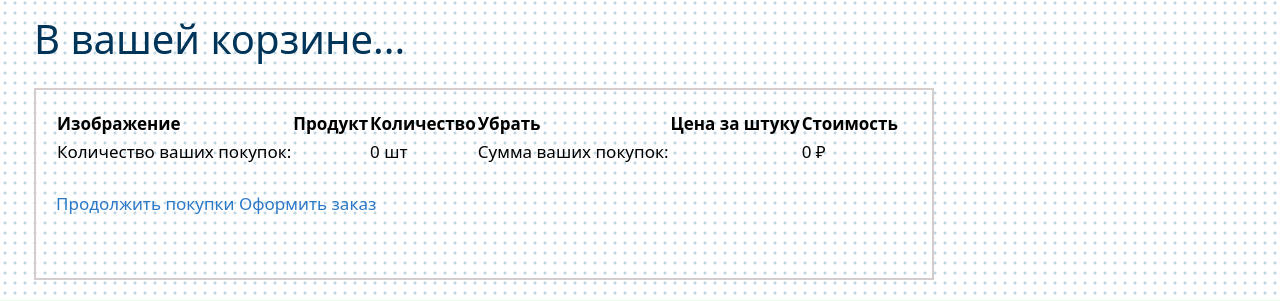
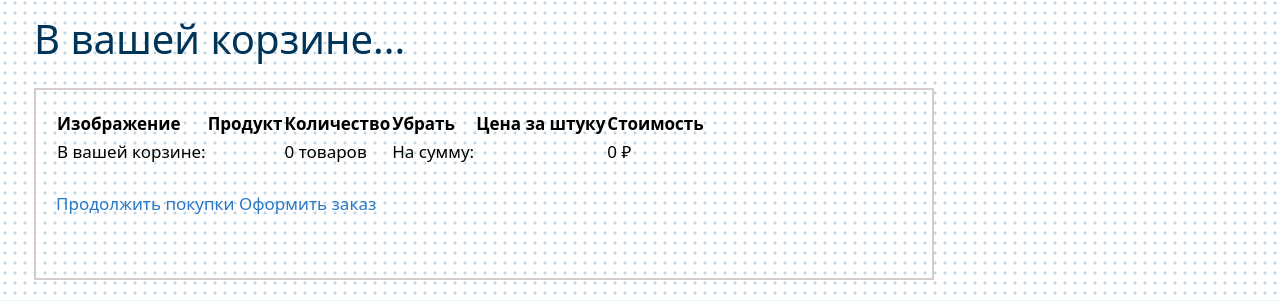
Before and after one commit to Aleksey1832/aleksey_shop, a Django app: page /cart/ in a window 1280 px wide. Shown: the part 72-373 px from the top of the page. Run offline with Django 5.2, Linux system fonts and the light colour scheme.

Commit message:
05.10.24 добавил во cart/views.py функцию ending_word_items

```diff
--- a/cart/templates/cart/detail.html
+++ b/cart/templates/cart/detail.html
@@ -50,11 +50,11 @@
             {% endwith %}
         {% endfor %}
         <tr class="total">
-          <td>Количество ваших покупок:</td>
+          <td>В вашей корзине:</td>
           <td colspan="1"></td>
-          <td class="num">{{ total_items }} шт</td>
+          <td class="num">{{ total_items }} {{ ending_word }}</td>
 
-          <td>Сумма ваших покупок:</td>
+          <td>На сумму:</td>
           <td colspan="1"></td>
           <td class="num">{{ cart.get_total_price }} ₽</td>
 
--- a/cart/views.py
+++ b/cart/views.py
@@ -31,6 +31,7 @@ def cart_remove(request, product_id):
 def cart_detail(request):
     cart = Cart(request)
     total_items = len(cart)
+    ending_word = ending_word_items(len(cart))
     for item in cart:
         item['update_quantity_form'] = CartAddProductForm(
             initial={'quantity': item['quantity'],
@@ -39,5 +40,14 @@ def cart_detail(request):
     return render(
         request,
         'cart/detail.html',
-        {'cart': cart, 'total_items': total_items}
+        {'cart': cart, 'total_items': total_items, 'ending_word': ending_word}
     )
+
+
+def ending_word_items(count):
+    if count % 10 == 1 and count % 100 != 11:
+        return 'товар'
+    elif count % 10 in (2, 3, 4) and count % 100 not in (12, 13, 14):
+        return 'товара'
+    else:
+        return 'товаров'
--- a/shop/templates/shop/base.html
+++ b/shop/templates/shop/base.html
@@ -45,15 +45,12 @@
 
             <!-- вывод информации из корзины -->
             <li><div class="cart_info">
-              {% with total_items=cart|length  %}
-                {% if total_items > 0 %}
+              {% if total_items > 0 %}
+                {{ total_items }} {{ ending_word }}
+              {% else %}
+                Корзина пуста
+              {% endif %}
 
-                    {{ total_items }}
-
-                  {% else %}
-                  Корзина пуста
-                {% endif %}
-              {% endwith %}
             </div>
           </li>
 
```
